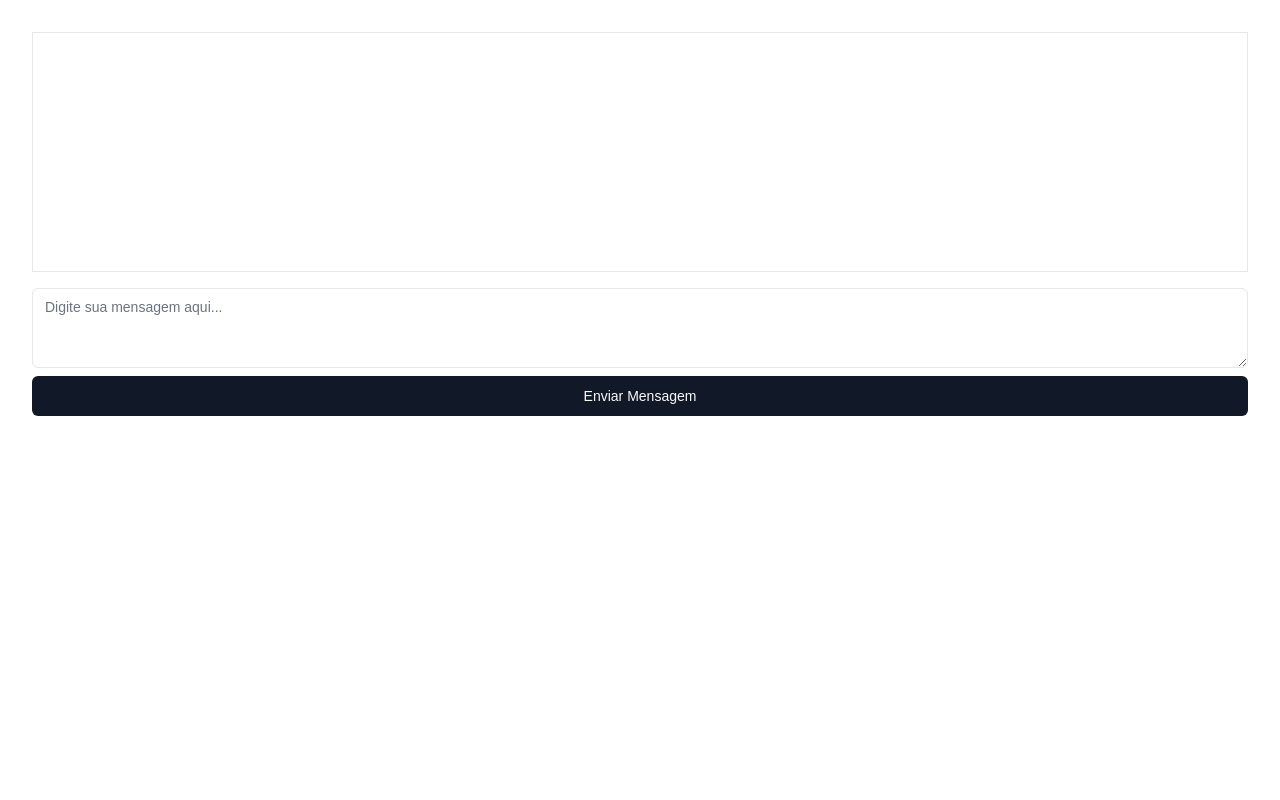
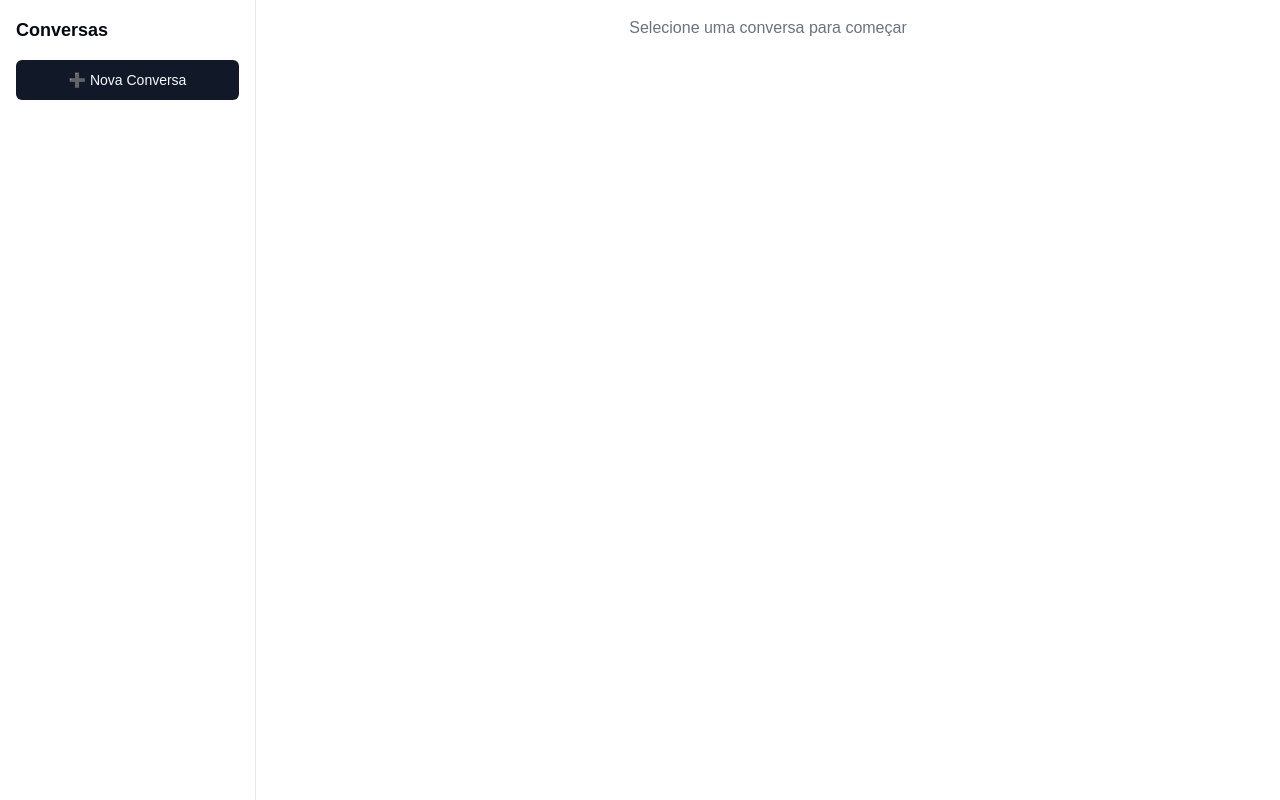
Before and after one commit to fabiooaugusto/chat-ai, a Next.js app in the folder chat-ai/: page / in a window 1280 px wide. Built offline with nearby package versions, Linux system fonts and the light colour scheme.

Commit message:
feat: Add component ChatList, now we have multiple chats

```diff
--- a/chat-ai/src/app/page.tsx
+++ b/chat-ai/src/app/page.tsx
@@ -1,12 +1,32 @@
+"use client";
+
+import { useState } from "react";
+import { ChatList } from "@/components/chatList";
 import Chat from "@/components/chat";
-import React from "react";
 
-function home() {
+export default function HomePage() {
+  const [currentConversationId, setCurrentConversationId] = useState<
+    string | null
+  >(null);
+
   return (
-    <div className="p-4">
-      <Chat />
+    <div className="flex h-screen">
+      {/* Lista de conversas */}
+      <ChatList
+        currentConversationId={currentConversationId}
+        setCurrentConversationId={setCurrentConversationId}
+      />
+
+      {/* Area de chat */}
+      <div className="flex-grow">
+        {currentConversationId ? (
+          <Chat conversationId={currentConversationId} />
+        ) : (
+          <p className="text-center text-gray-500 p-4">
+            Selecione uma conversa para começar
+          </p>
+        )}
+      </div>
     </div>
   );
 }
-
-export default home;
--- a/chat-ai/src/components/chat.tsx
+++ b/chat-ai/src/components/chat.tsx
@@ -10,26 +10,33 @@ type Message = {
   text: string;
 };
 
-export function Chat() {
+type ChatProps = {
+  conversationId: string;
+};
+
+export function Chat({ conversationId }: ChatProps) {
+  const [conversations, setConversations] = useState<Record<string, Message[]>>(
+    {}
+  );
   const [messages, setMessages] = useState<Message[]>([]);
   const [inputText, setInputText] = useState<string>("");
 
-  // Recuperar mensagens do localStorage ao carregar a página
+  // Recuperar mensagens do localStorage ao carregar
   useEffect(() => {
-    const savedMessages = localStorage.getItem("chatHistory");
-    if (savedMessages) {
-      setMessages(JSON.parse(savedMessages));
+    const savedChats = localStorage.getItem("chatMessages");
+    if (savedChats) {
+      setConversations(JSON.parse(savedChats));
     }
   }, []);
 
-  //Salvar mensagens no localStorage sempre que o state mudar
+  // Atualiza as mensagens quando troca a conversa
   useEffect(() => {
-    localStorage.setItem("chatHistory", JSON.stringify(messages));
-  }, [messages]);
+    setMessages(conversations[conversationId] || []);
+  }, [conversationId, conversations]);
 
-  // Função para enviar mensagem
+  // Enviar mensagem
   const sendMessage = () => {
-    if (!inputText.trim()) return; // Não enviar mensagem vazia
+    if (!inputText.trim()) return;
 
     const newMessage: Message = {
       id: Date.now(),
@@ -37,19 +44,29 @@ export function Chat() {
       text: inputText,
     };
 
-    // Simulando resposta do assistente
     const botResponse: Message = {
       id: Date.now() + 1,
       sender: "bot",
       text: "Esta é uma resposta automática!",
     };
 
-    setMessages([...messages, newMessage, botResponse]);
-    setInputText(""); // Limpar o campo de texto após envio
+    const updatedMessages = [...messages, newMessage, botResponse];
+
+    setConversations((prev) => ({
+      ...prev,
+      [conversationId]: updatedMessages,
+    }));
+
+    setMessages(updatedMessages);
+    setInputText("");
   };
 
+  // Salvar no localStorage sempre que as mensagens mudarem
+  useEffect(() => {
+    localStorage.setItem("chatMessages", JSON.stringify(conversations));
+  }, [conversations]);
+
   return (
-    <main>
     <div className="p-4">
       <div className="border p-2 h-60 overflow-y-auto">
         {messages.map((msg) => (
@@ -65,16 +82,15 @@ export function Chat() {
         ))}
       </div>
 
-        <div className="grid w-full gap-2 mt-4">
       <Textarea
-            placeholder="Digite sua mensagem aqui..."
+        placeholder="Digite sua mensagem..."
         value={inputText}
-            onChange={(e) => setInputText(e.target.value)} // Atualizar o estado com o valor do textarea
+        onChange={(e) => setInputText(e.target.value)}
       />
-          <Button onClick={sendMessage}>Enviar Mensagem</Button>
+      <Button onClick={sendMessage} className="mt-2">
+        Enviar Mensagem
+      </Button>
     </div>
-      </div>
-    </main>
   );
 }
 
--- /dev/null
+++ b/chat-ai/src/components/chatList.tsx
@@ -0,0 +1,121 @@
+"use client";
+
+import { Button } from "@/components/ui/button";
+import { useState, useEffect } from "react";
+
+type ChatConversation = {
+  id: string;
+  name: string;
+};
+
+type ChatListProps = {
+  currentConversationId: string | null;
+  setCurrentConversationId: (id: string | null) => void;
+};
+
+export function ChatList({
+  currentConversationId,
+  setCurrentConversationId,
+}: ChatListProps) {
+  const [conversations, setConversations] = useState<ChatConversation[]>([]);
+  const [editName, setEditName] = useState<string>("");
+  const [editingId, setEditingId] = useState<string | null>(null);
+
+  // Recuperar conversas do localStorage ao carregar a página
+  useEffect(() => {
+    const savedConversations = localStorage.getItem("chatConversations");
+    if (savedConversations) {
+      setConversations(JSON.parse(savedConversations));
+    }
+  }, []);
+
+  // Salvar conversas no localStorage sempre que o state mudar
+  useEffect(() => {
+    localStorage.setItem("chatConversations", JSON.stringify(conversations));
+  }, [conversations]);
+
+  // Criar uma nova conversa
+  const createNewConversation = () => {
+    const newConversation: ChatConversation = {
+      id: Date.now().toString(),
+      name: "Nova Conversa",
+    };
+
+    setConversations([...conversations, newConversation]);
+    setCurrentConversationId(newConversation.id);
+  };
+
+  // Atualizar nome da conversa
+  const renameConversation = (id: string, newName: string) => {
+    setConversations((prev) =>
+      prev.map((chat) => (chat.id === id ? { ...chat, name: newName } : chat))
+    );
+    setEditingId(null);
+  };
+
+  // Deletar conversa
+  const deleteConversation = (id: string) => {
+    setConversations((prev) => prev.filter((chat) => chat.id !== id));
+    // Se a conversa deletada era a atual, resetamos para null
+    if (currentConversationId === id) {
+      setCurrentConversationId(null);
+    }
+  };
+
+  return (
+    <div className="border-r p-4 w-64">
+      <h2 className="text-lg font-semibold mb-2">Conversas</h2>
+      {conversations.map((chat) => (
+        <div
+          key={chat.id}
+          className="flex justify-between items-center p-2 border rounded mb-2"
+        >
+          {editingId === chat.id ? (
+            <input
+              type="text"
+              value={editName}
+              onChange={(e) => setEditName(e.target.value)}
+              className="border p-1 rounded w-40"
+              autoFocus
+            />
+          ) : (
+            <button
+              className={`text-left flex-grow ${
+                currentConversationId === chat.id ? "font-bold" : ""
+              }`}
+              onClick={() => setCurrentConversationId(chat.id)}
+            >
+              {chat.name}
+            </button>
+          )}
+
+          {editingId === chat.id ? (
+            <button
+              className="text-green-500 ml-2"
+              onClick={() => renameConversation(chat.id, editName)}
+            >
+              💾
+            </button>
+          ) : (
+            <button
+              className="text-blue-500 ml-2"
+              onClick={() => setEditingId(chat.id)}
+            >
+              ✏️
+            </button>
+          )}
+
+          <button
+            className="text-red-500 ml-2"
+            onClick={() => deleteConversation(chat.id)}
+          >
+            🗑
+          </button>
+        </div>
+      ))}
+      <Button onClick={createNewConversation} className="w-full mt-2">
+        ➕ Nova Conversa
+      </Button>
+    </div>
+  );
+}
```
Lines whose indentation alone changed are shown as unchanged.
